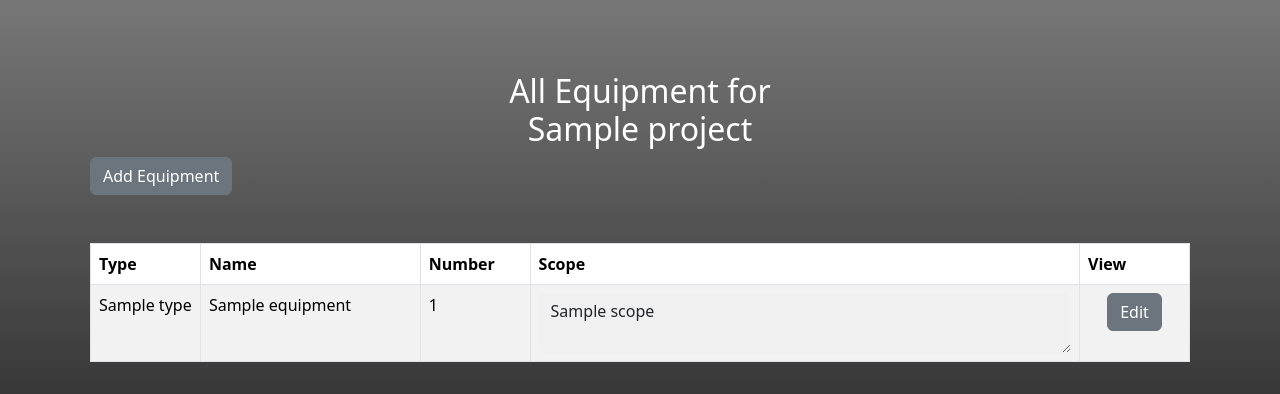
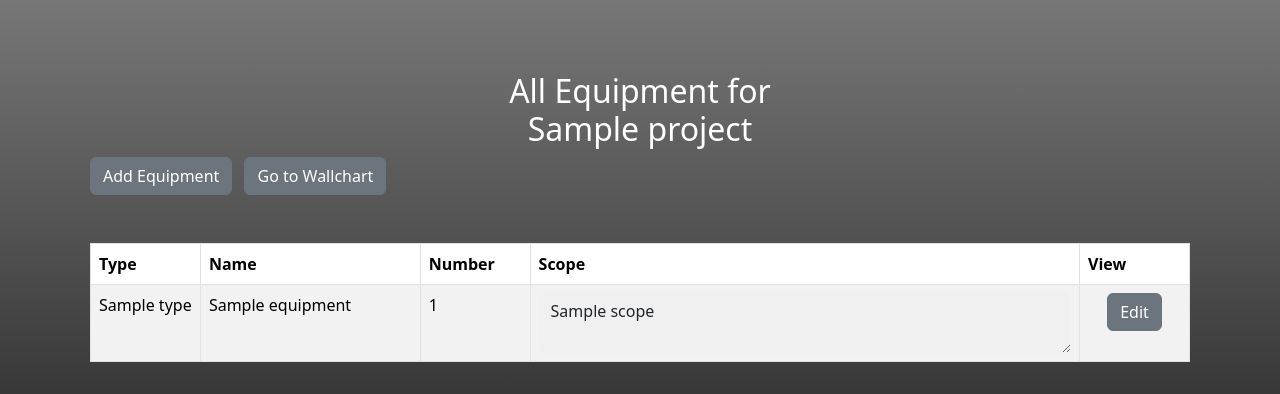
Before and after one commit to chadapopp/Digital-Wallchart, a Flask app: template flask_app/templates/equipment/all_equipment_per_project.html in a window 1280 px wide. Shown: the part 56-450 px from the top of the page. Run offline with Flask 3, Linux system fonts and the light colour scheme; the template is opened without the code that fills it: most values are stand-ins (such as "Sample title", 1, 10 or a date in 2020).

Commit message:
Update all_equipment_per_project.html

```diff
--- a/flask_app/templates/equipment/all_equipment_per_project.html
+++ b/flask_app/templates/equipment/all_equipment_per_project.html
@@ -6,6 +6,7 @@
     <div class="row justify-content-center">
         <div class="col">
             <a href="/add_single_equipment/{{ project.id }}" class="btn btn-secondary mb-5">Add Equipment</a>
+            <a href="{{ url_for('wallchart', project_id=project_id) }}" class="btn btn-secondary mb-5 ms-2">Go to Wallchart</a>
             <div class="table-responsive">
                 <table class="table table-striped table-bordered" style="background-color: transparent;" id="equipment_table">
                     <thead>
```
